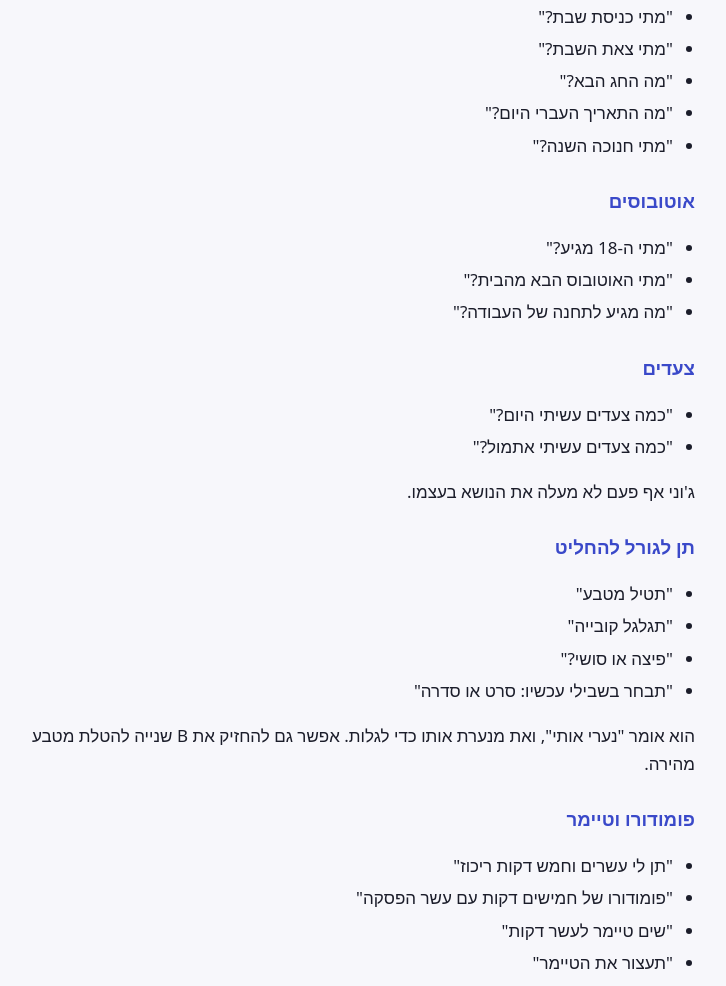
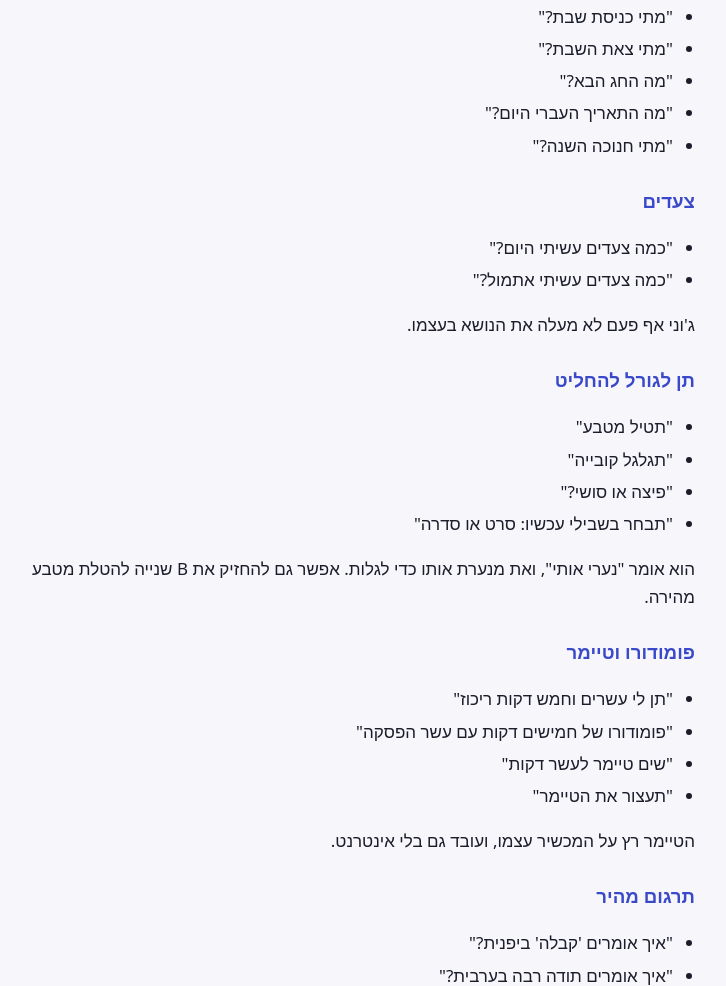
Before and after one commit to einav-yehezkely/einav-yehezkely.github.io, a plain HTML site: page johnny/index.html in a window 1280 px wide. Shown: the part 3210-4196 px from the top of the page, without its empty margins (289-1015 px from the left). Drawn offline with Linux system fonts and the light colour scheme.

Commit message:
Johnny guide: remove buses section
Co-Authored-By: Claude Opus 5.5 <noreply@anthropic.com>

```diff
--- a/johnny/index.html
+++ b/johnny/index.html
@@ -181,12 +181,6 @@ footer{margin-top:3em;color:var(--muted);font-size:.85em}
 <li>&quot;מה התאריך העברי היום?&quot;</li>
 <li>&quot;מתי חנוכה השנה?&quot;</li>
 </ul>
-<h3>אוטובוסים</h3>
-<ul>
-<li>&quot;מתי ה-18 מגיע?&quot;</li>
-<li>&quot;מתי האוטובוס הבא מהבית?&quot;</li>
-<li>&quot;מה מגיע לתחנה של העבודה?&quot;</li>
-</ul>
 <h3>צעדים</h3>
 <ul>
 <li>&quot;כמה צעדים עשיתי היום?&quot;</li>
```
